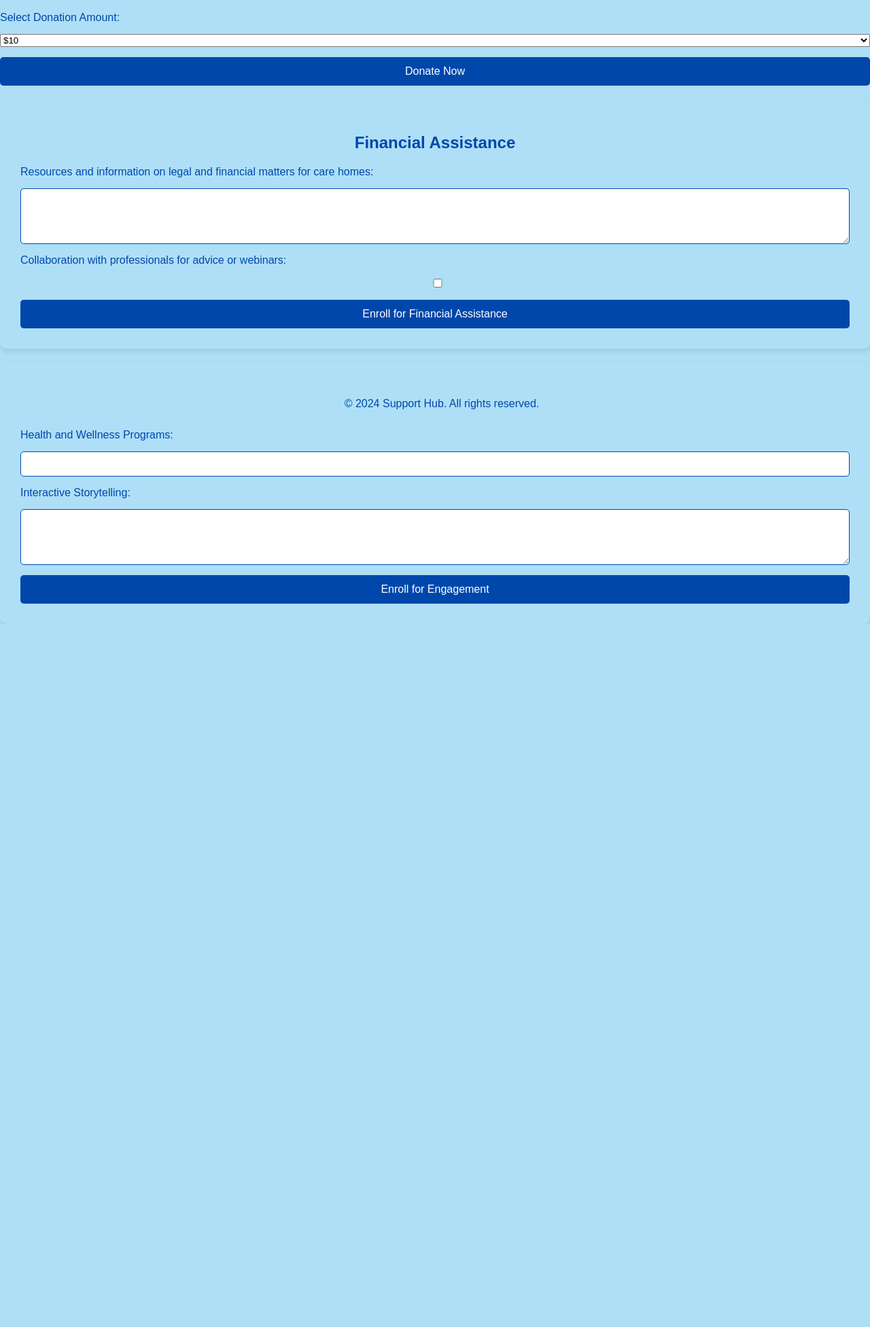
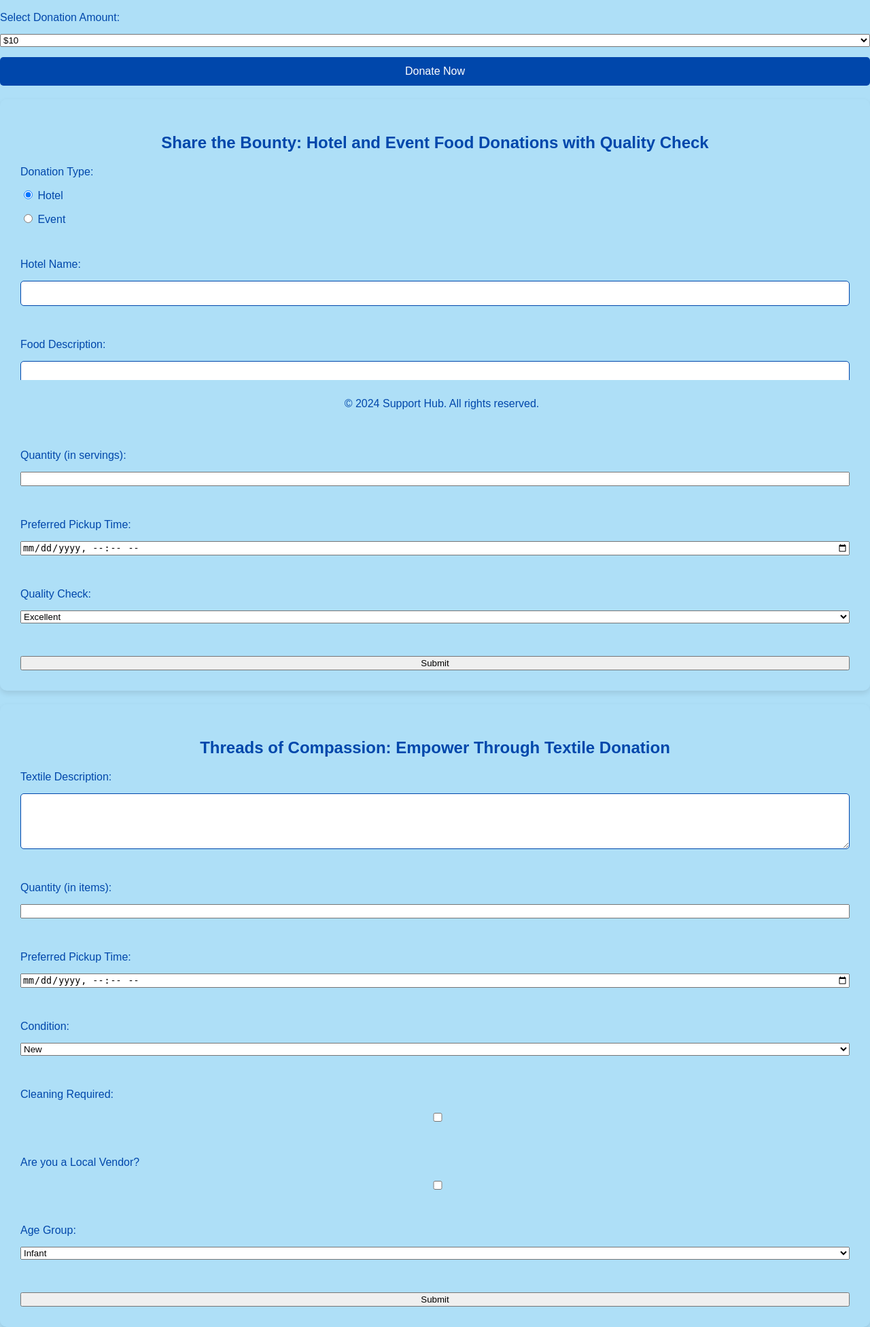
Before and after one commit to PSunidhi03/HarmonyLink, a Flask app: template templates/donate.html in a window 1280 px wide. Shown: the part 171-2123 px from the top of the page at 68% size. Before the commit the page ends 1089 px from the top, so only its background shows below. Run offline with Flask 3, Linux system fonts and the light colour scheme; the template is opened without the code that fills it, so the values that code supplies are empty.

Commit message:
donate forms

```diff
--- a/templates/donate.html
+++ b/templates/donate.html
@@ -34,29 +34,96 @@
 
 
     <section>
-        <h2>Financial Assistance</h2>
-        <form action="/submit_financial_assistance_form" method="post">
-            <label for="legalInfo">Resources and information on legal and financial matters for care homes:</label>
-            <textarea id="legalInfo" name="legalInfo" rows="4" cols="50"></textarea>
+        <h2>Share the Bounty: Hotel and Event Food Donations with Quality Check</h2>
+        <form id="foodDonationForm">
+    <label for="donationType">Donation Type:</label>
+    <label>
+        <input type="radio" name="donationType" value="hotel" checked> Hotel
+    </label>
+    <label>
+        <input type="radio" name="donationType" value="event"> Event
+    </label><br>
 
-            <label for="webinars">Collaboration with professionals for advice or webinars:</label>
-            <input type="checkbox" id="webinars" name="webinars">
+    <label for="hotelName">Hotel Name:</label>
+    <input type="text" id="hotelName" name="hotelName" required><br>
 
-            <button type="submit">Enroll for Financial Assistance</button>
-        </form>
+    <label for="foodDescription">Food Description:</label>
+    <textarea id="foodDescription" name="foodDescription" rows="4" required></textarea><br>
+
+    <label for="quantity">Quantity (in servings):</label>
+    <input type="number" id="quantity" name="quantity" required><br>
+
+    <label for="pickupTime">Preferred Pickup Time:</label>
+    <input type="datetime-local" id="pickupTime" name="pickupTime" required><br>
+
+     <label for="qualityCheck">Quality Check:</label>
+    <select id="qualityCheck" name="qualityCheck">
+        <option value="excellent">Excellent</option>
+        <option value="good">Good</option>
+        <option value="average">Average</option>
+        <option value="belowAverage">Below Average</option>
+    </select><br>
+
+    <input type="submit" value="Submit">
+</form>
     </section>
 
     <section>
-        <h2>Engage</h2>
-        <form action="/submit_engage_form" method="post">
-            <label for="healthPrograms">Health and Wellness Programs:</label>
-            <input type="text" id="healthPrograms" name="healthPrograms">
+        <h2>Threads of Compassion: Empower Through Textile Donation</h2>
+        <form id="textileDonationForm">
 
-            <label for="storytelling">Interactive Storytelling:</label>
-            <textarea id="storytelling" name="storytelling" rows="4" cols="50"></textarea>
+    <label for="textileDescription">Textile Description:</label>
+    <textarea id="textileDescription" name="textileDescription" rows="4" required></textarea><br>
 
-            <button type="submit">Enroll for Engagement</button>
-        </form>
+    <label for="quantity">Quantity (in items):</label>
+    <input type="number" id="quantity" name="quantity" required><br>
+
+    <label for="pickupTime">Preferred Pickup Time:</label>
+    <input type="datetime-local" id="pickupTime" name="pickupTime" required><br>
+
+    <label for="condition">Condition:</label>
+    <select id="condition" name="condition">
+        <option value="new">New</option>
+        <option value="gentlyUsed">Gently Used</option>
+        <option value="worn">Worn</option>
+    </select><br>
+
+    <label for="cleaningRequired">Cleaning Required:</label>
+    <input type="checkbox" id="cleaningRequired" name="cleaningRequired"><br>
+
+    <label for="localVendor">Are you a Local Vendor?</label>
+    <input type="checkbox" id="localVendor" name="localVendor"><br>
+
+    <!-- Additional fields for Local Vendors -->
+    <div id="localVendorDetails" style="display: none;">
+        <label for="businessName">Business Name:</label>
+        <input type="text" id="businessName" name="businessName"><br>
+
+        <label for="businessAddress">Business Address:</label>
+        <input type="text" id="businessAddress" name="businessAddress"><br>
+    </div>
+
+    <label for="ageGroup">Age Group:</label>
+    <select id="ageGroup" name="ageGroup">
+        <option value="infant">Infant</option>
+        <option value="child">Child</option>
+        <option value="teen">Teen</option>
+        <option value="adult">Adult</option>
+        <option value="senior">Senior</option>
+    </select><br>
+
+    <input type="submit" value="Submit">
+</form>
+
+<script src="script.js"></script>
+
+<script>
+    // Show/hide local vendor details based on checkbox selection
+    document.getElementById("localVendor").addEventListener("change", function () {
+        var localVendorDetails = document.getElementById("localVendorDetails");
+        localVendorDetails.style.display = this.checked ? "block" : "none";
+    });
+</script>
     </section>
 <script>
         document.getElementById('amount').addEventListener('change', function () {
```
Also changed, not shown: static/css/index.css (+6 -15 lines).
